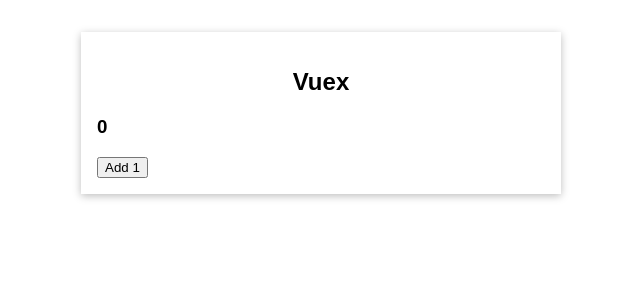
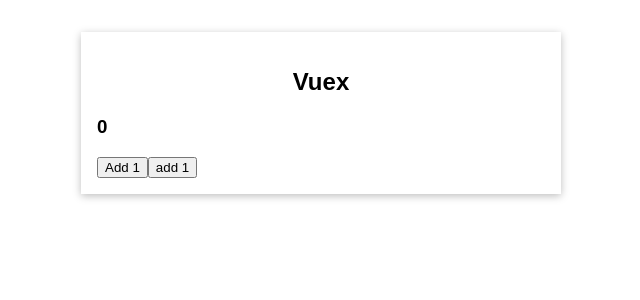
Before and after one commit to yuosif1286/VueCourse, a Vue app: page / in a window 1280 px wide. Shown: the top 300 px of the page, without its empty margins (319-959 px from the left). Built offline with nearby package versions, Linux system fonts and the light colour scheme.

Commit message:
complete

```diff
--- a/src/App.vue
+++ b/src/App.vue
@@ -2,22 +2,25 @@
   <base-container title="Vuex">
     <the-counter></the-counter>
     <button @click="AddOne">Add 1</button>
+    <change-counter></change-counter>
   </base-container>
 </template>
 
 <script>
 import BaseContainer from './components/BaseContainer.vue';
 import TheCounter from "@/components/TheCounter.vue";
+import ChangeCounter from "@/components/ChangeCounter.vue";
 
 export default {
   components: {
+    ChangeCounter,
     TheCounter,
     BaseContainer,
   },
 
   methods:{
     AddOne(){
-      this.$store.state.counter++;
+      this.$store.commit('increment');
     }
   }
 };
--- /dev/null
+++ b/src/components/ChangeCounter.vue
@@ -0,0 +1,17 @@
+
+
+<template>
+<button @click="addOne"> add 1</button>
+</template>
+<script>
+export default {
+  methods:{
+    addOne(){
+      this.$store.commit('increment');
+    }
+  }
+};
+</script>
+<style scoped>
+
+</style>
--- a/src/main.ts
+++ b/src/main.ts
@@ -2,11 +2,20 @@
 
 import App from './App.vue';
 import {createStore} from 'vuex';
+interface State {
+    counter: number;
+}
+
 const store=createStore({
     state(){
         return{
             counter:0,
         };
+    },
+    mutations:{
+        increment(state : State){
+            state.counter= 2 + state.counter;
+        }
     }
 });
 
```
